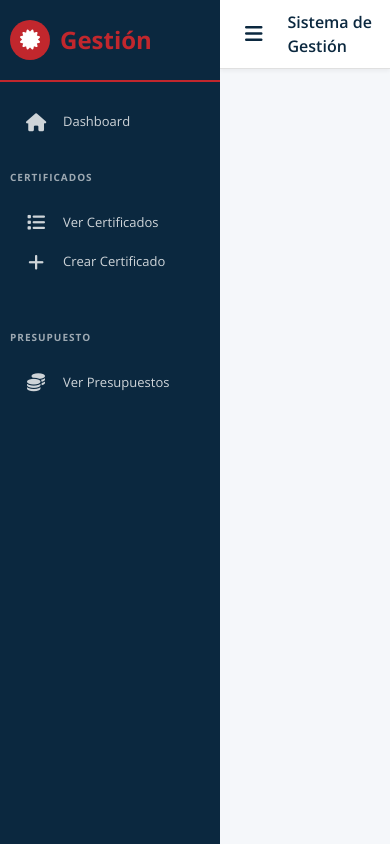
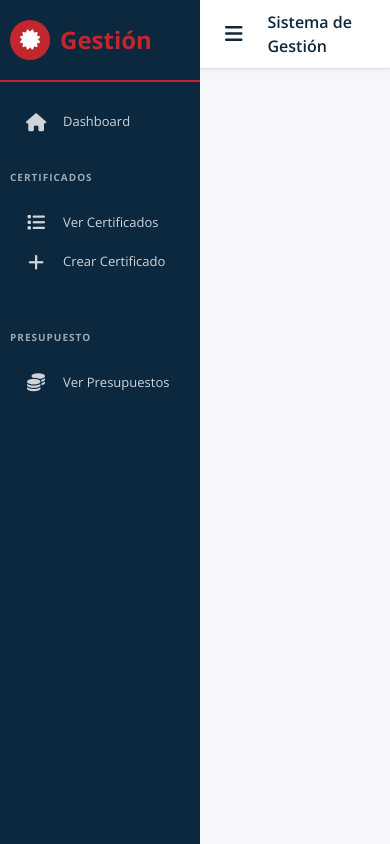
Before and after one commit to Jeffs4nchez/sistema-certificados-ueb, a PHP site: page /programas/app/views/layout/sidebar.php in a window 390 px wide. Run offline with PHP 8.4, Linux system fonts and the light colour scheme.

Commit message:
Ajustar sidebar a 200px y contenedores siempre acoplados

```diff
--- a/app/views/layout/sidebar.php
+++ b/app/views/layout/sidebar.php
@@ -57,12 +57,12 @@ if (!isset($_SESSION['usuario_id']) && isset($_GET['action']) && $_GET['action']
         }
 
         /* SIDEBAR */
-        /* Sidebar siempre a 220px - EXPANDIDO */
+        /* Sidebar siempre a 200px - EXPANDIDO */
         .sidebar {
             position: fixed;
             left: 0;
             top: 0;
-            width: 220px;
+            width: 200px;
             height: 100vh;
             background: var(--azul-1);
             color: white;
@@ -74,7 +74,7 @@ if (!isset($_SESSION['usuario_id']) && isset($_GET['action']) && $_GET['action']
 
         /* Expandir al pasar mouse - NO NECESARIO */
         .sidebar:hover {
-            width: 220px;
+            width: 200px;
         }
 
         .sidebar:hover .sidebar-header h2,
@@ -109,11 +109,11 @@ if (!isset($_SESSION['usuario_id']) && isset($_GET['action']) && $_GET['action']
         }
 
         .sidebar.collapsed {
-            width: 220px;
+            width: 200px;
         }
 
         .sidebar.collapsed:hover {
-            width: 220px;
+            width: 200px;
         }
 
         .sidebar-header {
@@ -241,7 +241,7 @@ if (!isset($_SESSION['usuario_id']) && isset($_GET['action']) && $_GET['action']
 
         /* MAIN CONTENT */
         .main-content {
-            margin-left: 220px;
+            margin-left: 200px;
             transition: none;
             display: flex;
             flex-direction: column;
@@ -341,7 +341,7 @@ if (!isset($_SESSION['usuario_id']) && isset($_GET['action']) && $_GET['action']
             }
 
             .sidebar:hover {
-                width: 220px;
+                width: 200px;
             }
 
             .sidebar:hover .sidebar-header h2,
@@ -351,7 +351,7 @@ if (!isset($_SESSION['usuario_id']) && isset($_GET['action']) && $_GET['action']
             }
 
             .sidebar.active {
-                width: 220px;
+                width: 200px;
             }
 
             .sidebar.active .sidebar-header h2,
@@ -369,24 +369,24 @@ if (!isset($_SESSION['usuario_id']) && isset($_GET['action']) && $_GET['action']
             }
 
             .sidebar.collapsed {
-                width: 220px;
+                width: 200px;
                 left: 0;
             }
 
             .main-content {
-                margin-left: 220px;
+                margin-left: 200px;
             }
 
             .sidebar:hover ~ .main-content {
-                margin-left: 220px;
+                margin-left: 200px;
             }
 
             .sidebar.active ~ .main-content {
-                margin-left: 220px;
+                margin-left: 200px;
             }
 
             .main-content.collapsed {
-                margin-left: 220px;
+                margin-left: 200px;
             }
 
             main {
```
